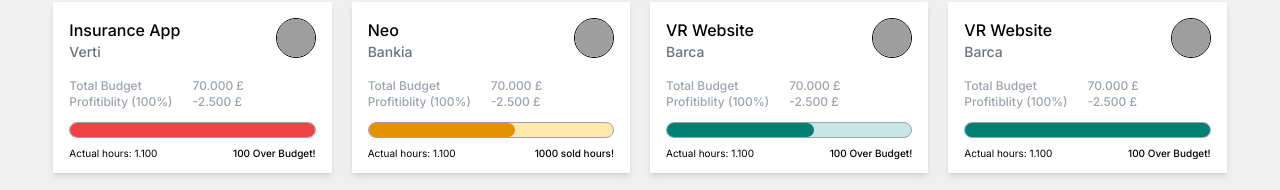
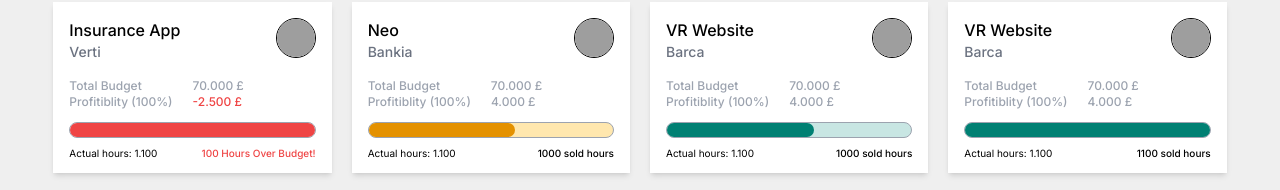
Before and after one commit to Avin008/roc8-user-dashboard-assignment, a React (Vite) app: page / in a window 1280 px wide. Shown: the part 878-1068 px from the top of the page. Built offline with nearby package versions, Linux system fonts and the light colour scheme; grey boxes are pictures that could not be loaded.

Commit message:
updated data

```diff
--- a/src/components/ProjectCard.tsx
+++ b/src/components/ProjectCard.tsx
@@ -37,7 +37,13 @@ const ProjectCard = ({
         </span>
         <span className="text-xs font-medium flex gap-5 text-gray-400">
           Profitiblity (100%)
-          <span>{appData.profitiblity} £</span>
+          <span
+            className={`${
+              appData.id === 1 && "text-red-500"
+            }`}
+          >
+            {appData.profitiblity} £
+          </span>
         </span>
       </div>
       <div
@@ -59,7 +65,11 @@ const ProjectCard = ({
       </div>
       <div className="flex justify-between mt-2 text-[10px] px-4">
         <span>Actual hours: {appData.actualHours}</span>
-        <span className="font-medium">
+        <span
+          className={`font-medium ${
+            appData.id === 1 && "text-red-500 font-bold"
+          }`}
+        >
           {appData.hourStatus}
         </span>
       </div>
--- a/src/data/index.ts
+++ b/src/data/index.ts
@@ -70,33 +70,33 @@ export const appData: {
     totalBudget: "70.000",
     profitiblity: "-2.500",
     actualHours: "1.100",
-    hourStatus: "100 Over Budget!",
+    hourStatus: "100 Hours Over Budget!",
   },
   {
     id: 2,
     name: "Neo",
     madeBy: "Bankia",
     totalBudget: "70.000",
-    profitiblity: "-2.500",
+    profitiblity: "4.000",
     actualHours: "1.100",
-    hourStatus: "1000 sold hours!",
+    hourStatus: "1000 sold hours",
   },
   {
     id: 3,
     name: "VR Website",
     madeBy: "Barca",
     totalBudget: "70.000",
-    profitiblity: "-2.500",
+    profitiblity: "4.000",
     actualHours: "1.100",
-    hourStatus: "100 Over Budget!",
+    hourStatus: "1000 sold hours",
   },
   {
     id: 4,
     name: "VR Website",
     madeBy: "Barca",
     totalBudget: "70.000",
-    profitiblity: "-2.500",
+    profitiblity: "4.000",
     actualHours: "1.100",
-    hourStatus: "100 Over Budget!",
+    hourStatus: "1100 sold hours",
   },
 ];
```
